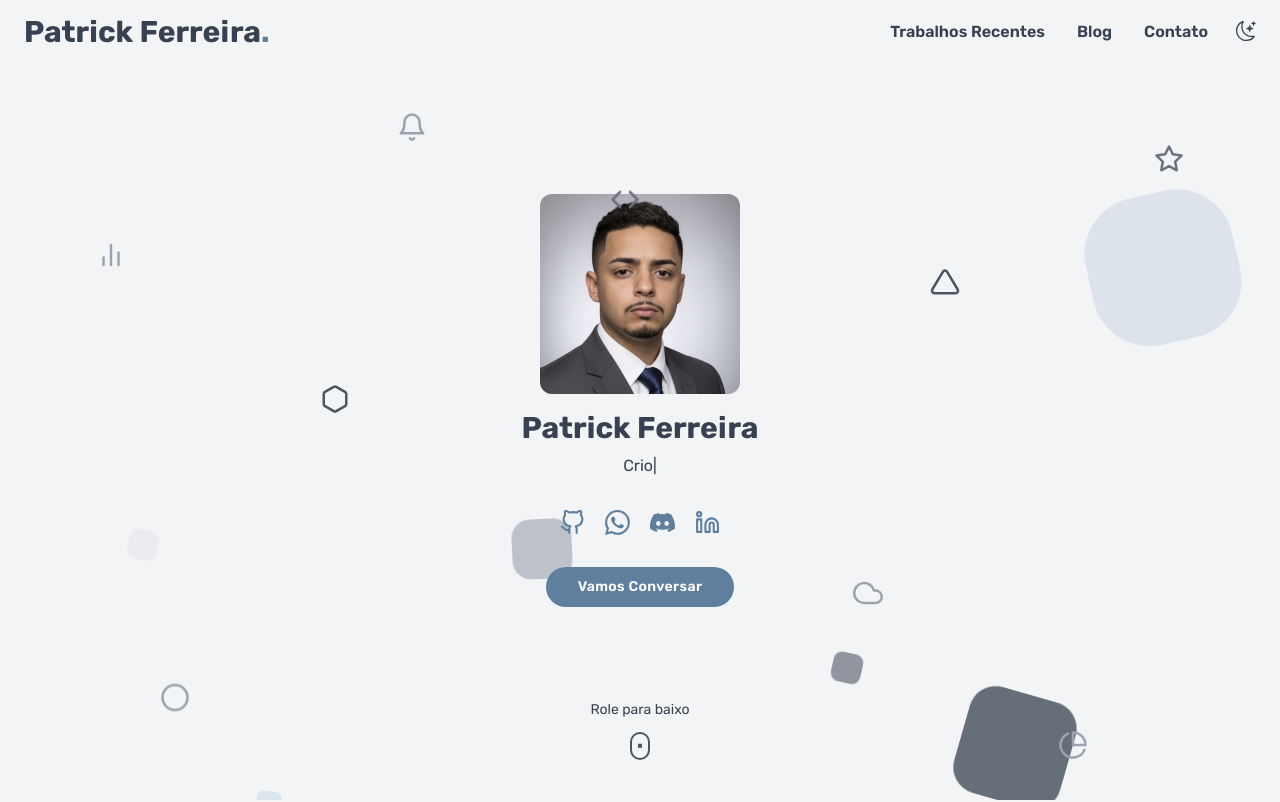
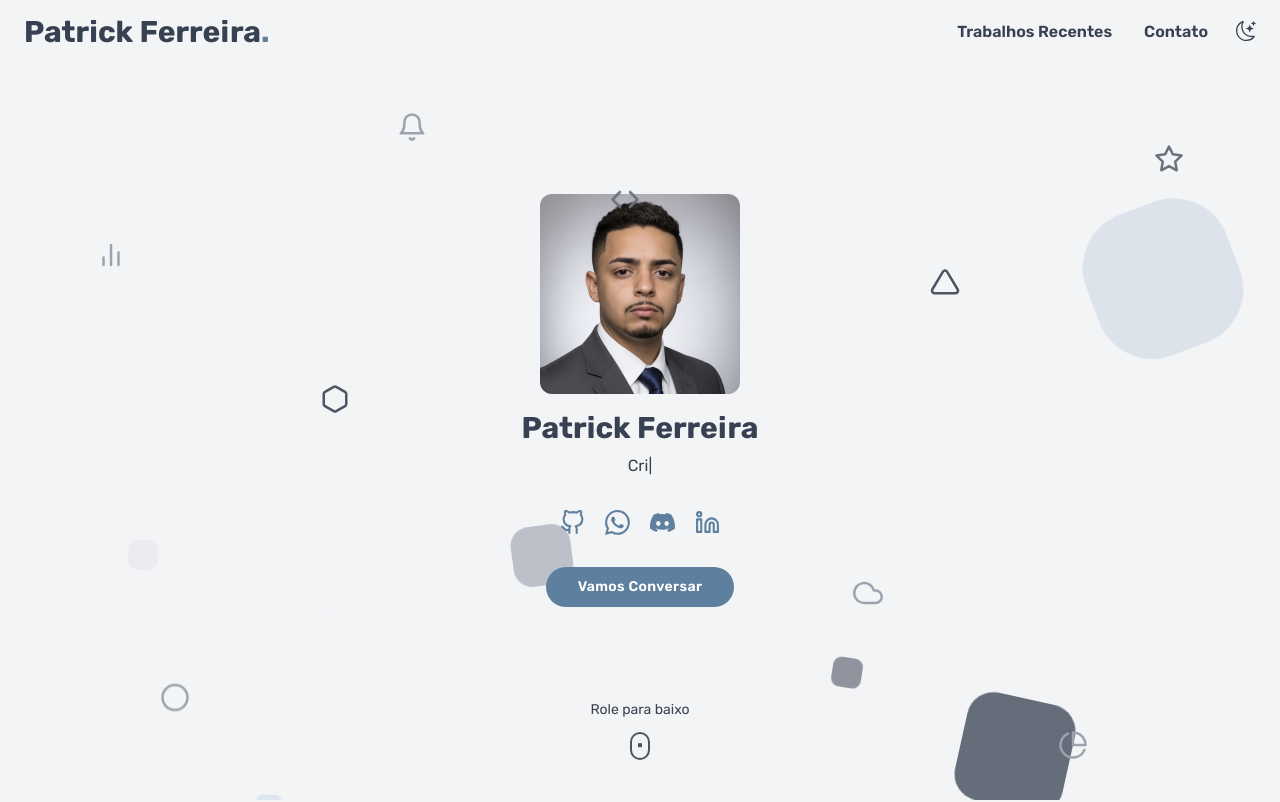
Before and after one commit to patrickkdev/Portfolio-Website, a Next.js app: page / in a window 1280 px wide. Shown: the top 802 px of the page. Built offline with nearby package versions, Linux system fonts and the light colour scheme.

Commit message:
Refactor menu and app layout, update app name, add favicon, and modify homepage structure

```diff
--- a/src/components/partials/Menu.tsx
+++ b/src/components/partials/Menu.tsx
@@ -32,7 +32,7 @@
               Trabalhos Recentes
             </Link>
           </li>
-          <li>
+          {/*<li>
             <Link
               href="/blog"
               className={classNames(
@@ -44,7 +44,7 @@
             >
               Blog
             </Link>
-          </li>
+          </li>*/}
           <li>
             <Link
               href="/contact"
--- a/src/layouts/AppLayout.tsx
+++ b/src/layouts/AppLayout.tsx
@@ -11,12 +11,13 @@
 }
 
 const AppLayout: React.FC<Props> = ({ children, title }) => {
-  const appName = process.env.NEXT_PUBLIC_APP_NAME || 'Pofology';
+  const appName = process.env.NEXT_PUBLIC_APP_NAME || 'Patrick Ferreira';
   const pageTitle = title ? `${title} - Patrick Ferreira` : appName;
   return (
     <>
       <Head>
         <title>{pageTitle}</title>
+        <link rel="icon" href="/images/avatar/me.png" />
       </Head>
       <div className="flex min-h-screen flex-col">
         <ScrollToTop
--- a/src/pages/index.tsx
+++ b/src/pages/index.tsx
@@ -16,7 +16,7 @@
 
 const Home: NextPage = () => {
   return (
-    <AppLayout title="Home">
+    <AppLayout>
       <HeroSection />
       <section className="container pt-20 pb-10">
         <AboutSection />
@@ -33,9 +33,9 @@
       <section className="container py-16">
         <TestimonialSection />
       </section>
-      <section className="container py-16">
+      {/*<section className="container py-16">
         <BlogSection />
-      </section>
+      </section>*/}
       <section className="container py-16">
         <ContactSection />
       </section>
```
